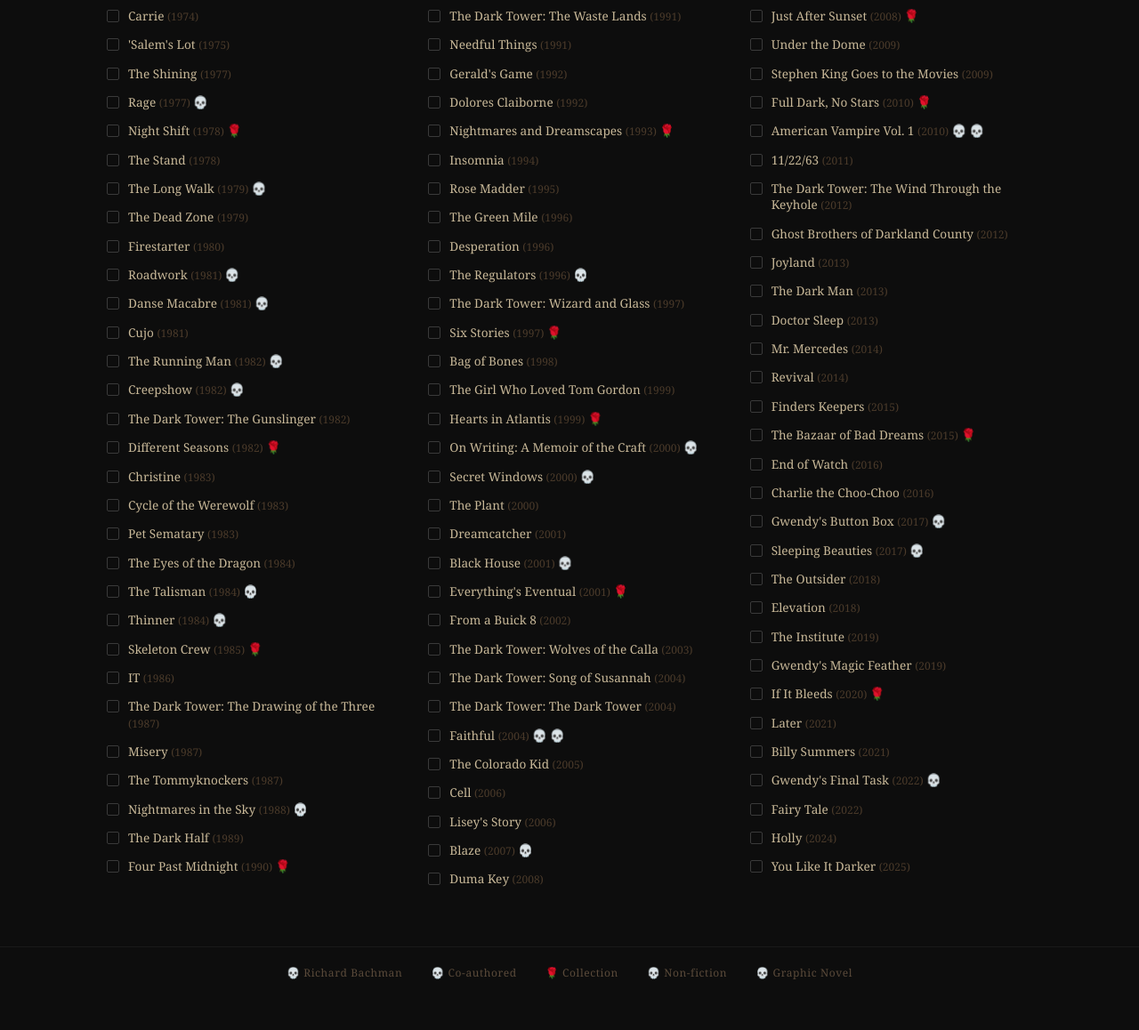
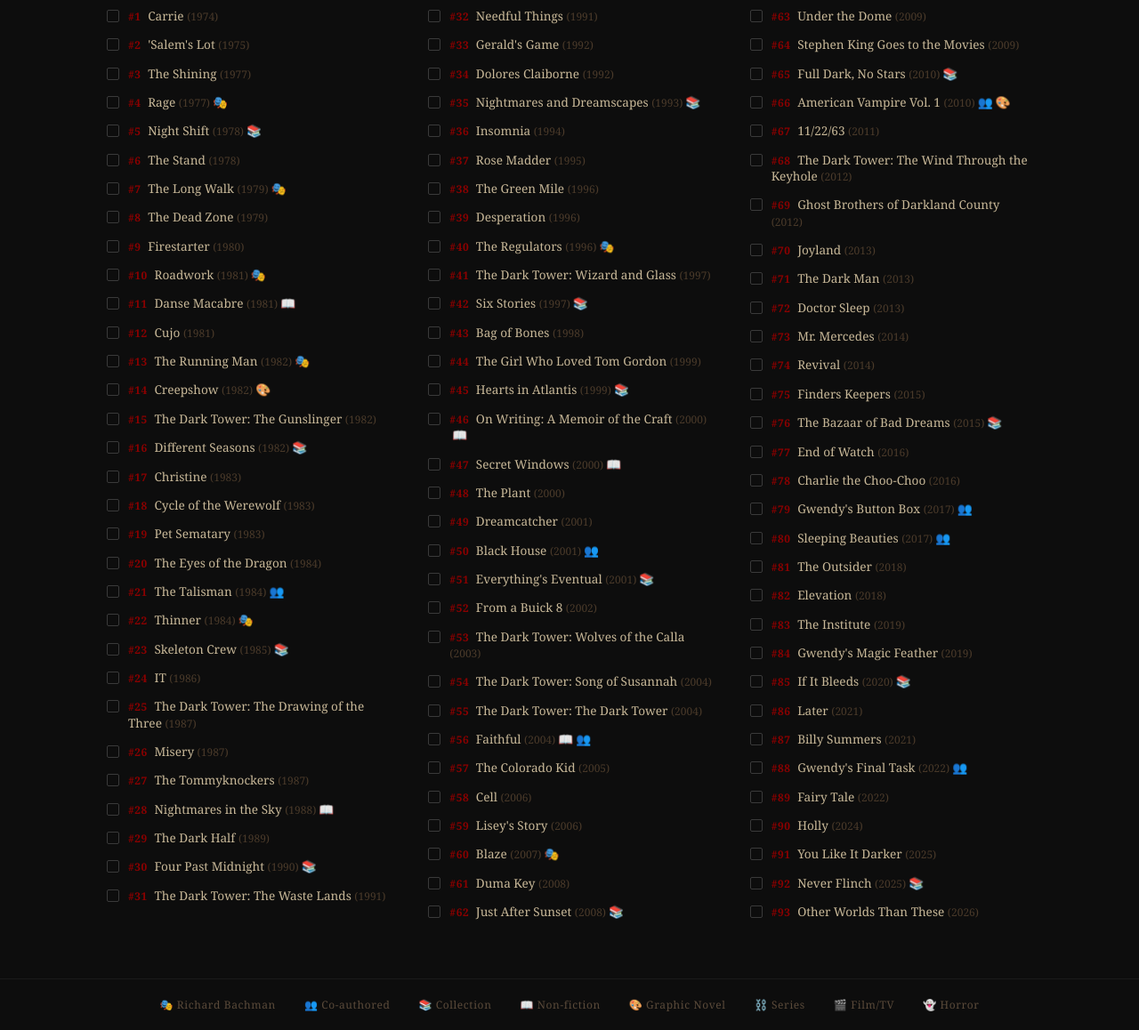
Before and after one commit to luisfernandobrave-oss/stephen-king-checklist, a plain HTML site: page index.html in a window 1280 px wide. Shown: the part 411-1569 px from the top of the page at 89% size. Before the commit the page ends 1533 px from the top, so only its background shows below. Drawn offline with Linux system fonts and the light colour scheme.

Commit message:
Update index.html

```diff
--- a/index.html
+++ b/index.html
@@ -171,6 +171,11 @@
       text-decoration-color: #5a3a2a;
     }
     .book-year { color: #4a3a2a; font-size: 0.75rem; }
+    .book-number {
+      color: #8b0000; font-weight: bold; font-size: 0.75rem;
+      margin-right: 4px; letter-spacing: 0.05em;
+    }
+    .book-item.read .book-number { color: #5a3a2a; }
     .book-tag { margin-left: 3px; }
     .remove-btn {
       margin-left: 6px; color: #5a2a2a; font-size: 0.7rem;
@@ -296,11 +301,11 @@
 // ── DATA ──────────────────────────────────────────────────────────────────────
 const INITIAL_BOOKS = [
   { id: 1,  title: "Carrie",                                              titleEs: "Carrie",                                                        year: 1974, tags: [] },
-  { id: 2,  title: "'Salem's Lot",                                        titleEs: "El misterio de Salem's Lot",                                    year: 1975, tags: [] },
+  { id: 2,  title: "'Salem's Lot",                                        titleEs: "La sombra del mal",                                             year: 1975, tags: [] },
   { id: 3,  title: "The Shining",                                         titleEs: "El resplandor",                                                 year: 1977, tags: [] },
-  { id: 4,  title: "Rage",                                                titleEs: "Rabia",                                                         year: 1977, tags: ["bachman"] },
-  { id: 5,  title: "Night Shift",                                         titleEs: "El umbral de la noche",                                         year: 1978, tags: ["collection"] },
-  { id: 6,  title: "The Stand",                                           titleEs: "La danza de la muerte / Apocalipsis",                           year: 1978, tags: [] },
+  { id: 4,  title: "Rage",                                                titleEs: "La rabia",                                                      year: 1977, tags: ["bachman"] },
+  { id: 5,  title: "Night Shift",                                         titleEs: "Historias de terror",                                           year: 1978, tags: ["collection"] },
+  { id: 6,  title: "The Stand",                                           titleEs: "La danza de la muerte",                                         year: 1978, tags: [] },
   { id: 7,  title: "The Long Walk",                                       titleEs: "La larga marcha",                                               year: 1979, tags: ["bachman"] },
   { id: 8,  title: "The Dead Zone",                                       titleEs: "La zona muerta",                                                year: 1979, tags: [] },
   { id: 9,  title: "Firestarter",                                         titleEs: "Ojos de fuego",                                                 year: 1980, tags: [] },
@@ -310,7 +315,7 @@
   { id: 13, title: "The Running Man",                                     titleEs: "El fugitivo",                                                   year: 1982, tags: ["bachman"] },
   { id: 14, title: "Creepshow",                                           titleEs: "Creepshow",                                                     year: 1982, tags: ["graphic"] },
   { id: 15, title: "The Dark Tower: The Gunslinger",                      titleEs: "La Torre Oscura: El pistolero",                                 year: 1982, tags: [] },
-  { id: 16, title: "Different Seasons",                                   titleEs: "Cuatro estaciones",                                             year: 1982, tags: ["collection"] },
+  { id: 16, title: "Different Seasons",                                   titleEs: "Diferentes estaciones",                                         year: 1982, tags: ["collection"] },
   { id: 17, title: "Christine",                                           titleEs: "Christine",                                                     year: 1983, tags: [] },
   { id: 18, title: "Cycle of the Werewolf",                               titleEs: "El ciclo del hombre lobo",                                      year: 1983, tags: [] },
   { id: 19, title: "Pet Sematary",                                        titleEs: "Cementerio de animales",                                        year: 1983, tags: [] },
@@ -326,7 +331,7 @@
   { id: 29, title: "The Dark Half",                                       titleEs: "La mitad oscura",                                               year: 1989, tags: [] },
   { id: 30, title: "Four Past Midnight",                                  titleEs: "Cuatro después de medianoche",                                  year: 1990, tags: ["collection"] },
   { id: 31, title: "The Dark Tower: The Waste Lands",                     titleEs: "La Torre Oscura: Las tierras baldías",                          year: 1991, tags: [] },
-  { id: 32, title: "Needful Things",                                      titleEs: "La tienda",                                                     year: 1991, tags: [] },
+  { id: 32, title: "Needful Things",                                      titleEs: "La tienda de Needful Things",                                   year: 1991, tags: [] },
   { id: 33, title: "Gerald's Game",                                       titleEs: "El juego de Gerald",                                            year: 1992, tags: [] },
   { id: 34, title: "Dolores Claiborne",                                   titleEs: "Dolores Claiborne",                                             year: 1992, tags: [] },
   { id: 35, title: "Nightmares and Dreamscapes",                          titleEs: "Pesadillas y alucinaciones",                                    year: 1993, tags: ["collection"] },
@@ -336,7 +341,7 @@
   { id: 39, title: "Desperation",                                         titleEs: "Desesperación",                                                 year: 1996, tags: [] },
   { id: 40, title: "The Regulators",                                      titleEs: "Los reguladores",                                               year: 1996, tags: ["bachman"] },
   { id: 41, title: "The Dark Tower: Wizard and Glass",                    titleEs: "La Torre Oscura: Mago y cristal",                               year: 1997, tags: [] },
-  { id: 41, title: "Six Stories",                                         titleEs: " ",                                                             year: 1997, tags: ["collection"] },
+  { id: 41, title: "Six Stories",                                         titleEs: "Seis historias",                                                year: 1997, tags: ["collection"] },
   { id: 42, title: "Bag of Bones",                                        titleEs: "Saco de huesos",                                                year: 1998, tags: [] },
   { id: 43, title: "The Girl Who Loved Tom Gordon",                       titleEs: "La chica que amaba a Tom Gordon",                               year: 1999, tags: [] },
   { id: 44, title: "Hearts in Atlantis",                                  titleEs: "Corazones en la Atlántida",                                     year: 1999, tags: ["collection"] },
@@ -359,9 +364,9 @@
   { id: 60, title: "Just After Sunset",                                   titleEs: "Al caer el sol",                                                year: 2008, tags: ["collection"] },
   { id: 61, title: "Under the Dome",                                      titleEs: "Bajo la cúpula",                                                year: 2009, tags: [] },
   { id: 61, title: "Stephen King Goes to the Movies",                     titleEs: "Stephen King va al cine",                                       year: 2009, tags: [] },
-  { id: 62, title: "Full Dark, No Stars",                                 titleEs: "Oscuros, sin estrellas",                                        year: 2010, tags: ["collection"] },
+  { id: 62, title: "Full Dark, No Stars",                                 titleEs: "Oscuro, sin estrellas",                                         year: 2010, tags: ["collection"] },
   { id: 63, title: "American Vampire Vol. 1",                             titleEs: "American Vampire Vol. 1",                                       year: 2010, tags: ["coauthored","graphic"] },
-  { id: 64, title: "11/22/63",                                            titleEs: "22/11/63",                                                      year: 2011, tags: [] },
+  { id: 64, title: "11/22/63",                                            titleEs: "11/22/63",                                                      year: 2011, tags: [] },
   { id: 65, title: "The Dark Tower: The Wind Through the Keyhole",        titleEs: "La Torre Oscura: El viento por el ojo de la cerradura",         year: 2012, tags: [] },
   { id: 65, title: "Ghost Brothers of Darkland County",                   titleEs: "Ghost Brothers of Darkland County",                             year: 2012, tags: [] },
   { id: 66, title: "Joyland",                                             titleEs: "Joyland",                                                       year: 2013, tags: [] },
@@ -372,7 +377,7 @@
   { id: 71, title: "Finders Keepers",                                     titleEs: "El cazador de sueños",                                          year: 2015, tags: [] },
   { id: 72, title: "The Bazaar of Bad Dreams",                            titleEs: "El bazar de los malos sueños",                                  year: 2015, tags: ["collection"] },
   { id: 73, title: "End of Watch",                                        titleEs: "Fin de guardia",                                                year: 2016, tags: [] },
-  { id: 73, title: "Charlie the Choo-Choo",                               titleEs: "Charlie the Choo-Choo",                                         year: 2016, tags: [] },
+  { id: 73, title: "Charlie the Choo-Choo",                               titleEs: "Charlie el tren",                                               year: 2016, tags: [] },
   { id: 74, title: "Gwendy's Button Box",                                 titleEs: "La caja de botones de Gwendy",                                  year: 2017, tags: ["coauthored"] },
   { id: 75, title: "Sleeping Beauties",                                   titleEs: "Bellas durmientes",                                             year: 2017, tags: ["coauthored"] },
   { id: 76, title: "The Outsider",                                        titleEs: "El visitante",                                                  year: 2018, tags: [] },
@@ -385,15 +390,20 @@
   { id: 82, title: "Gwendy's Final Task",                                 titleEs: "La misión final de Gwendy",                                     year: 2022, tags: ["coauthored"] },
   { id: 83, title: "Fairy Tale",                                          titleEs: "Cuento de hadas",                                               year: 2022, tags: [] },
   { id: 83, title: "Holly",                                               titleEs: "Holly",                                                         year: 2024, tags: [] },
-  { id: 83, title: "You Like It Darker",                                  titleEs: "Si te gusta la oscuridad",                                      year: 2025, tags: [] },
+  { id: 84, title: "You Like It Darker",                                  titleEs: "Si te gusta la oscuridad",                                      year: 2025, tags: [] },
+  { id: 85, title: "Never Flinch",                                        titleEs: "Nunca te desmorones",                                           year: 2025, tags: ["collection"] },
+  { id: 86, title: "Other Worlds Than These",                             titleEs: "Otros mundos además de estos",                                  year: 2026, tags: [] },
 ];
 
 const TAGS = {
-  bachman:    { label: "Richard Bachman", labelEs: "Richard Bachman", emoji: "💀" },
-  coauthored: { label: "Co-authored",     labelEs: "Co-escrito",      emoji: "💀" },
-  collection: { label: "Collection",      labelEs: "Colección",       emoji: "🌹" },
-  nonfiction: { label: "Non-fiction",     labelEs: "No ficción",      emoji: "💀" },
-  graphic:    { label: "Graphic Novel",   labelEs: "Novela gráfica",  emoji: "💀" },
+  bachman:    { label: "Richard Bachman", labelEs: "Richard Bachman", emoji: "🎭" },
+  coauthored: { label: "Co-authored",     labelEs: "Co-escrito",      emoji: "👥" },
+  collection: { label: "Collection",      labelEs: "Colección",       emoji: "📚" },
+  nonfiction: { label: "Non-fiction",     labelEs: "No ficción",      emoji: "📖" },
+  graphic:    { label: "Graphic Novel",   labelEs: "Novela gráfica",  emoji: "🎨" },
+  series:     { label: "Series",          labelEs: "Serie",           emoji: "⛓️" },
+  adapted:    { label: "Film/TV",         labelEs: "Película/TV",     emoji: "🎬" },
+  horror:     { label: "Horror",          labelEs: "Terror",          emoji: "👻" },
 };
 
 const I18N = {
@@ -561,9 +571,10 @@
     return;
   }
 
-  filtered.forEach(book => {
+  filtered.forEach((book, index) => {
     const displayTitle = lang === "es" ? (book.titleEs || book.title) : book.title;
     const isRead = !!read[book.id];
+    const bookNumber = books.indexOf(book) + 1;
 
     const div = document.createElement("div");
     div.className = "book-item" + (isRead ? " read" : "") + (book.custom ? " custom" : "");
@@ -579,7 +590,7 @@
     // text
     const span = document.createElement("span");
     span.className = "book-title";
-    let html = `${displayTitle} <span class="book-year">(${book.year})</span>`;
+    let html = `<span class="book-number">#${bookNumber}</span> ${displayTitle} <span class="book-year">(${book.year})</span>`;
     book.tags.forEach(t => {
       if (TAGS[t]) html += `<span class="book-tag" title="${lang==='es'?TAGS[t].labelEs:TAGS[t].label}">${TAGS[t].emoji}</span>`;
     });
```
